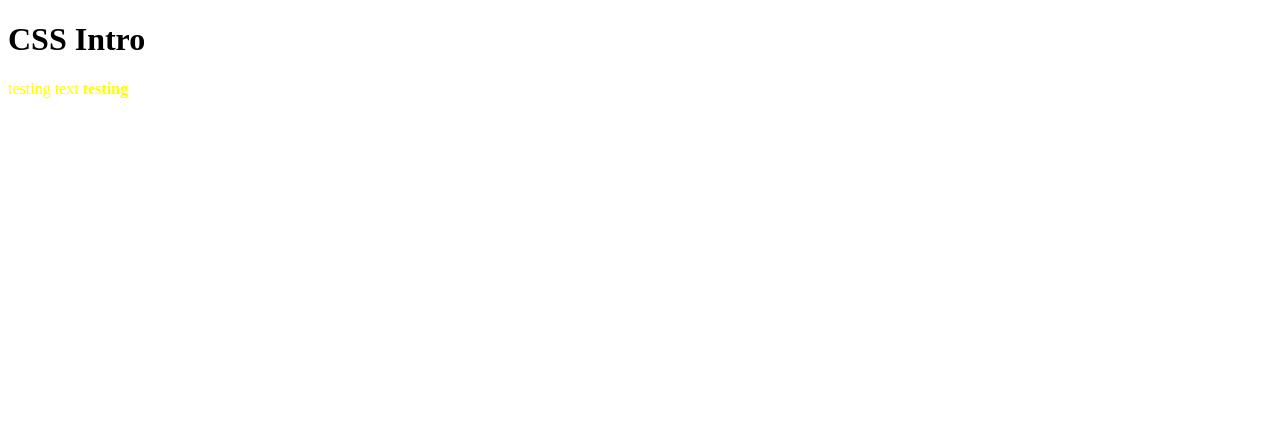
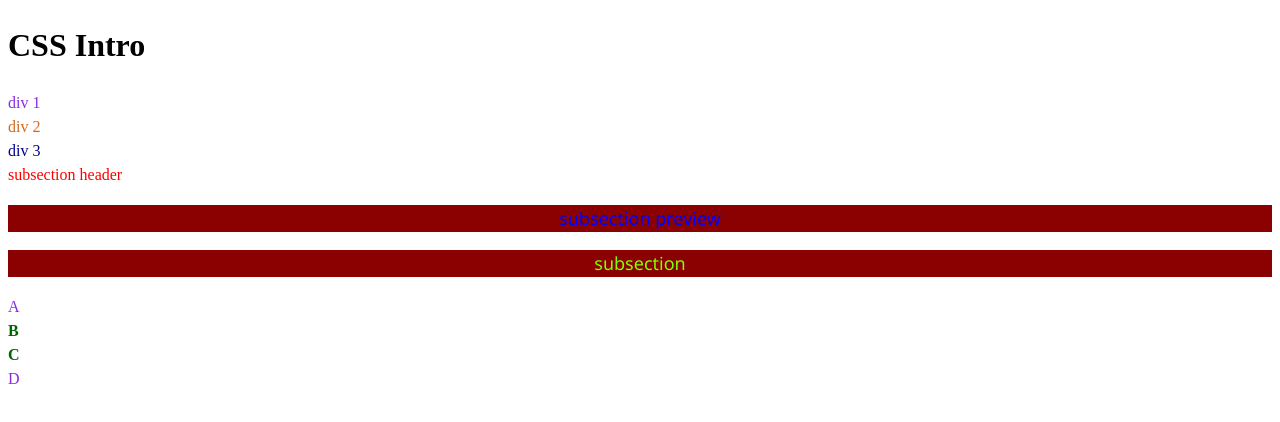
Before and after one commit to rudubear/css_intro, a plain HTML site: page index.html in a window 1280 px wide. Drawn offline with Linux system fonts and the light colour scheme.

Commit message:
modifications

```diff
--- a/css/styles.css
+++ b/css/styles.css
@@ -1,8 +1,43 @@
-div.bold-text {
-    font-weight: 7;
+* {
+    line-height: 1.5;
+}
+
+div {
+    color: blueviolet;
+}
+
+.alert-text {
+    color:chocolate;
+}
+
+#title {
+    color:darkblue;
+}
+
+.subsection.header {
     color: red;
 }
 
-div {
-    color: yellow;
+.subsection#preview{
+    color:blue;
 }
+
+.ancestor .contents {
+    color: darkgreen;
+    font-weight: bold;
+}
+
+/*essential css styles*/
+p {
+    color: chartreuse;
+    background-color: darkred;
+    font-family:'Segoe UI', Tahoma, Geneva, Verdana, sans-serif;
+    font-size: 18px;
+    font-weight: 300;
+    text-align: center;
+}
+
+img {
+    height: auto;
+    width: 500px;
+}
--- a/index.html
+++ b/index.html
@@ -9,7 +9,35 @@
 <body>
     <h1>CSS Intro</h1>
     <div>
-        testing text <b>testing</b>
+        div 1
+    </div>
+    <div class="alert-text">
+        div 2
+    </div>
+    <div id="title">
+        div 3
+    </div>
+    <div class="subsection header">
+        subsection header
+    </div>
+    <p class="subsection" id="preview">
+        subsection preview
+    </p>
+    <p class="subsection">
+        subsection
+    </p>
+
+    <div class="ancestor">
+        A
+        <div class="contents">
+            B
+            <div class="contents">
+                C
+            </div>
+        </div>
+    </div>
+    <div class="contents">
+        D
     </div>
 </body>
 </html>
```
